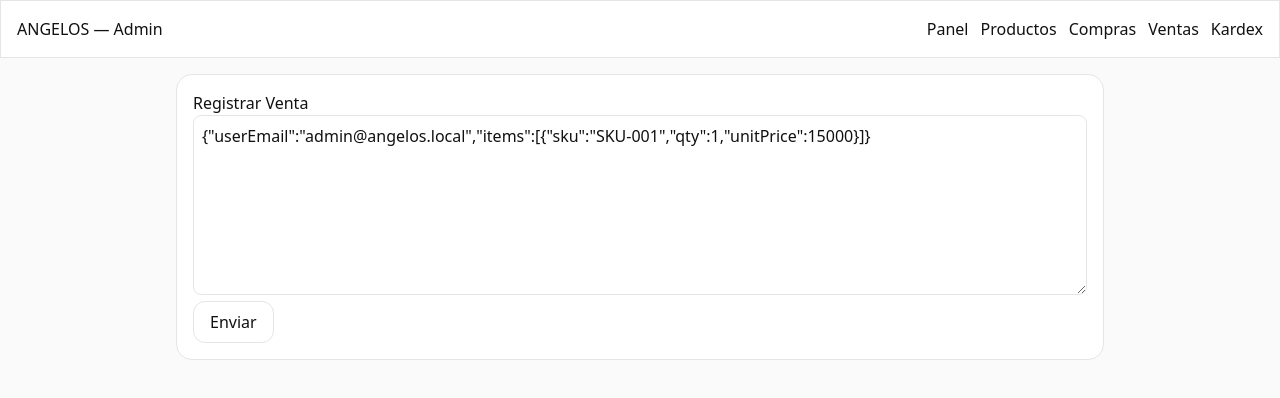
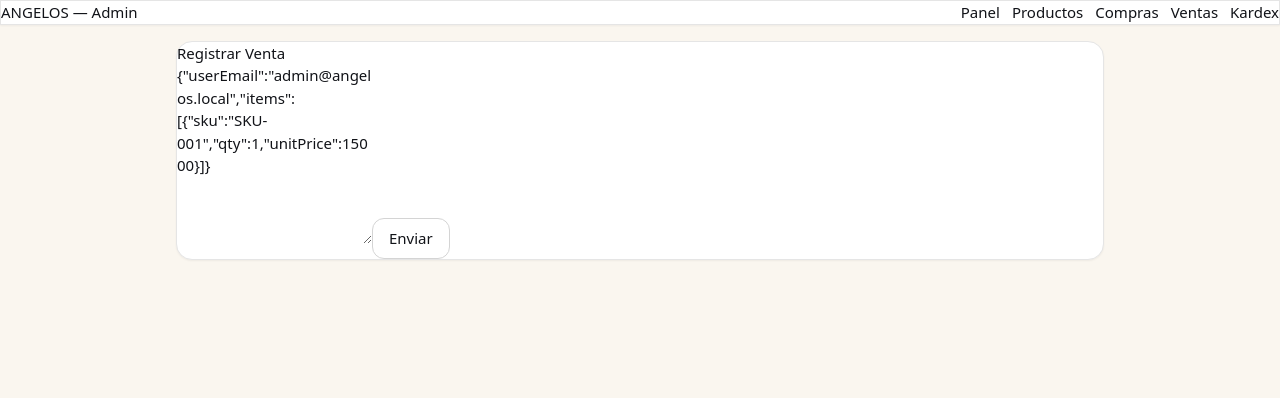
Before and after one commit to Juangranados89/Angelos-Store, a Next.js app: page /sales/new in a window 1280 px wide. Shown: the top 398 px of the page. Built offline with nearby package versions, Linux system fonts and the light colour scheme.

Commit message:
Update globals.css

```diff
--- a/src/app/globals.css
+++ b/src/app/globals.css
@@ -1 +1,39 @@
-@tailwind base;@tailwind components;@tailwind utilities;body{background:#fafafa;color:#111}.card{background:#fff;border:1px solid #e5e5e5;border-radius:1rem;padding:1rem}.btn{border:1px solid #e5e5e5;padding:.5rem 1rem;border-radius:.75rem}.input{border:1px solid #e5e5e5;border-radius:.5rem;padding:.5rem;width:100%}
+@tailwind base;
+@tailwind components;
+@tailwind utilities;
+
+/* Tema ANGELOS */
+:root{
+  --bg:#faf6ef;
+  --panel:#ffffff;
+  --accent:#d4b36b; /* dorado */
+  --accent-600:#b8934d;
+  --ink:#111318;
+  --muted:#757575;
+  --sidebar:#1f232b;
+}
+html,body{height:100%}
+body{@apply text-[15px]; background:var(--bg); color:var(--ink);}
+
+.container{ @apply max-w-7xl mx-auto px-6; }
+
+.card{ @apply bg-white rounded-2xl shadow-sm border border-neutral-200; }
+.stat{ @apply card p-5; }
+.stat h3{ @apply text-sm text-neutral-500; }
+.stat .v{ @apply text-2xl mt-1 font-semibold; }
+
+.btn{ @apply inline-flex items-center gap-2 rounded-xl px-4 py-2 border border-neutral-300 bg-white hover:bg-neutral-50; }
+
+.badge{ @apply text-xs px-2 py-1 rounded-full; background: #fff4db; color:#8a6a1a; }
+
+.sidebar{
+  background: var(--sidebar);
+  color: #e9ecef;
+}
+.sidebar a{ @apply flex items-center gap-3 px-4 py-2.5 rounded-xl text-[14px]; color:#e4e5e7; }
+.sidebar a:hover{ background: rgba(255,255,255,.06); }
+.sidebar .active{ background: rgba(255,255,255,.12); }
+
+.topbar{ @apply sticky top-0 z-10; background: var(--panel); border-bottom:1px solid #e6e6e6;}
+.brand{ @apply font-semibold tracking-tight; color: var(--ink); }
+.brand .dot{ color: var(--accent-600);}
```
